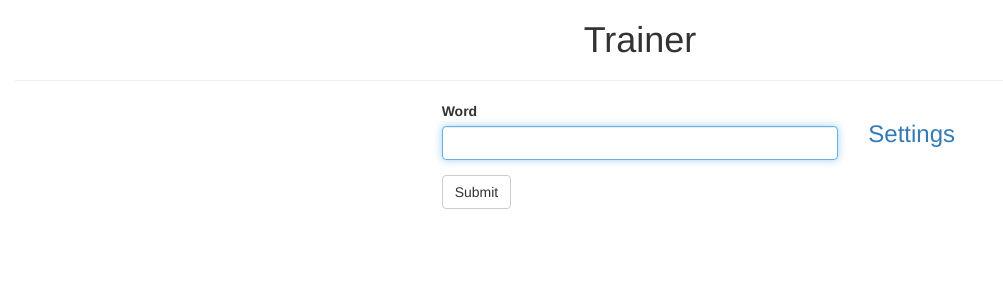
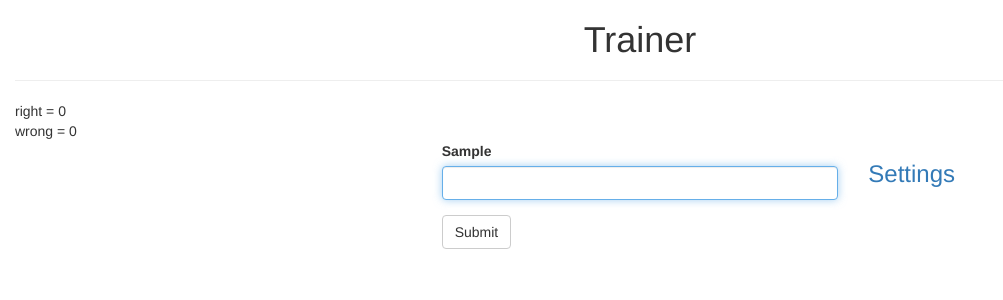
Before and after one commit to y-rybyak/trainer, a PHP site: page /trainer.php in a window 1280 px wide. Shown: the top 300 px of the page, without its empty margins (0-1003 px from the left). Run offline with PHP 8.4, Linux system fonts and the light colour scheme; tables that the repository leaves empty hold one stand-in row (values such as "Sample post").

Commit message:
right and wrong counters

```diff
--- a/trainer.php
+++ b/trainer.php
@@ -2,7 +2,10 @@
 $title = "Trainer";
 include "header.php";
 session_start();
+
 if (isset($_POST["dictionary"])) {
+    $_SESSION["right"] = 0;
+    $_SESSION["wrong"] = 0;
     $dbh = new PDO('mysql:host=localhost; dbname=trainer; charset=UTF8', 'root', '6710omne8864');
     $sql = "TRUNCATE TABLE trainer.dictionary";
     $truncate = $dbh->prepare($sql);
@@ -27,10 +30,26 @@ if (isset($_POST["dictionary"])) {
         ]);
     }
 }
+$riddle = selectWord();
+if (isset($_POST["inputWord"])) {
+    if ($riddle[1] == $_POST["inputWord"]) {
+        $_SESSION["right"] += 1;
+    } else {
+        $_SESSION["wrong"] += 1;
+    }
+}
+print "right = ";
+print isset($_SESSION["right"]) ? $_SESSION["right"] . "<br />" : 0 . "<br />";
+print "wrong = ";
+print isset($_SESSION["wrong"]) ? $_SESSION["wrong"] : 0;
 
-if (isset($_POST["inputWord"])) {
-    print $_POST["inputWord"];
-
+function selectWord()
+{
+    $dbh = new PDO('mysql:host=localhost; dbname=trainer; charset=UTF8', 'root', '6710omne8864');
+    $sth = $dbh->prepare("SELECT english, russian FROM trainer.dictionary ORDER BY RAND() LIMIT 1");
+    $sth->execute();
+    $randomWord = $sth->fetchAll()[0];
+    return $randomWord;
 }
 
 
@@ -42,7 +61,7 @@ if (isset($_POST["inputWord"])) {
 
         <form class="form-group" name="play" method="POST" action="trainer.php">
             <div class="form-group">
-                <label for="inputWord">Word</label>
+                <label for="inputWord"><?= ucfirst($riddle[0]) ?></label>
                 <input autofocus type="text" class="form-control" id="inputWord" autocomplete="off" name="inputWord">
             </div>
             <button type="submit" class="btn btn-default">Submit</button>
```
